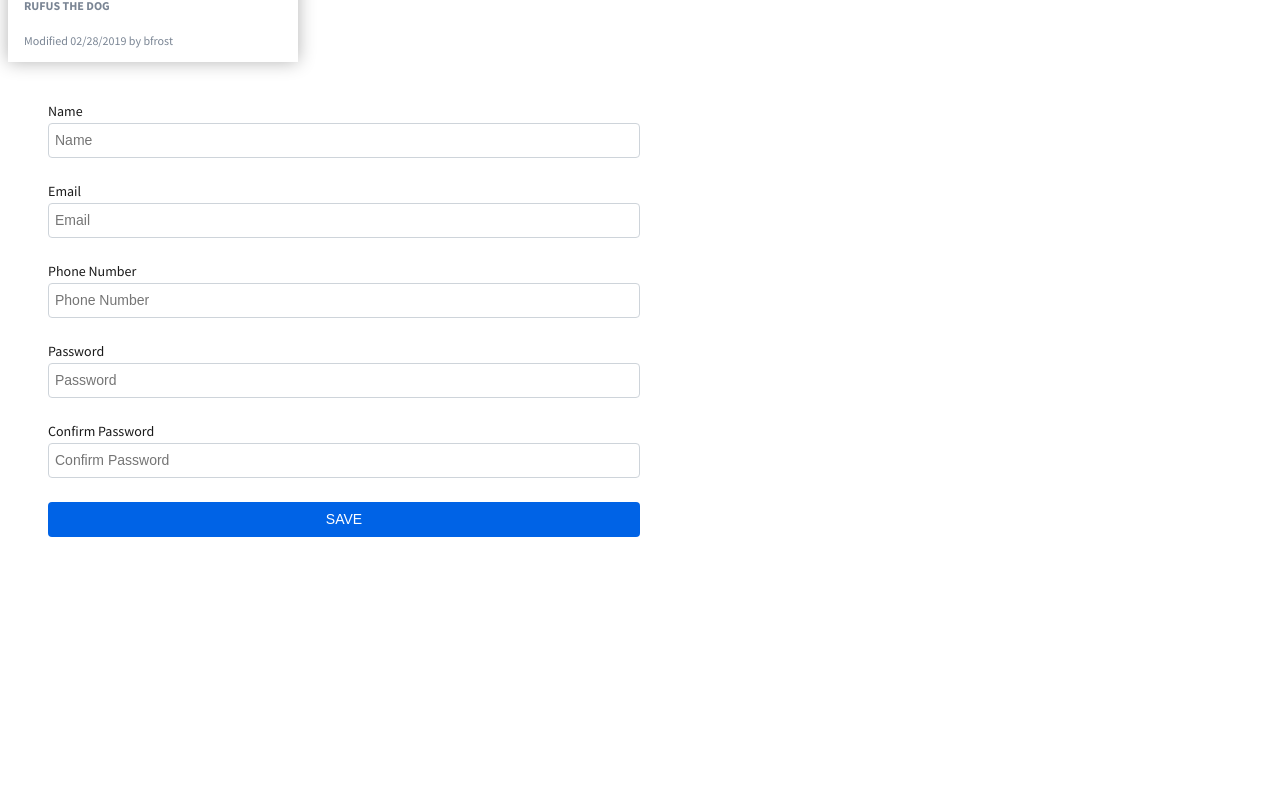
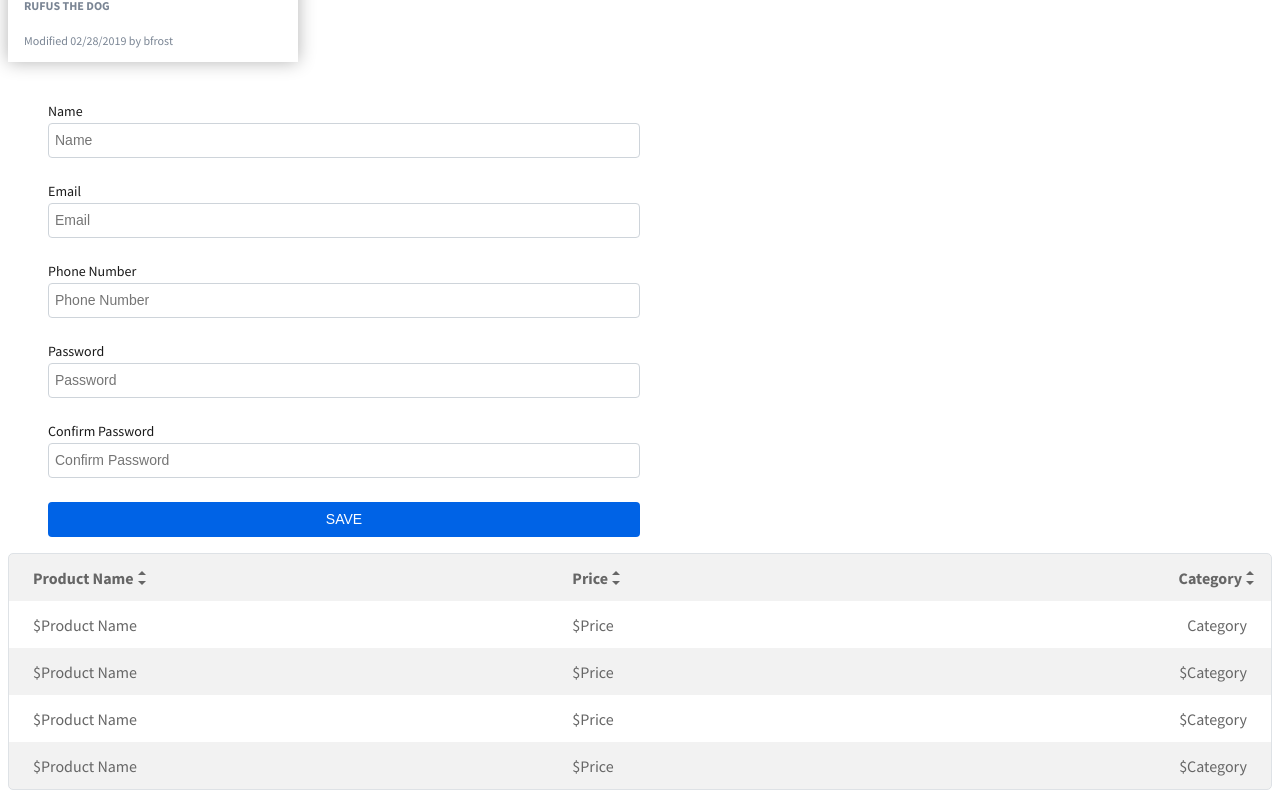
Before and after one commit to BJGS/Epsilon-Frontend, an Angular app: page / in a window 1280 px wide. Shown: the part 285-1091 px from the top of the page. Before the commit the page ends 836 px from the top, so only its background shows below. Built offline with nearby package versions, Linux system fonts and the light colour scheme.

Commit message:
3 files modified, 3 added

```diff
--- a/src/app/app.component.html
+++ b/src/app/app.component.html
@@ -1,2 +1,3 @@
 <app-card></app-card>
 <app-formele></app-formele>
+<app-tablefun></app-tablefun>
--- /dev/null
+++ b/src/app/tablefun/tablefun.component.css
@@ -0,0 +1,66 @@
+.table-wrapper {
+  border: 1px solid #dee2e6;
+  border-radius: 5px;
+  overflow: hidden;
+  margin: 1rem 0;
+}
+.table {
+  width: 100%;
+  background-color: transparent;
+  border-collapse: collapse;
+  color: #666666;
+}
+.table tr {
+  cursor: pointer;
+}
+.table th {
+  font-weight: 700;
+}
+.table th,
+.table td {
+  padding: 14px 24px 13px;
+  vertical-align: bottom;
+  text-align: left;
+}
+.table thead tr,
+.table tbody tr:nth-of-type(even) {
+  background-color: rgba(0, 0, 0, 0.05);
+}
+.table tbody tr:hover {
+  background-color: #f0f6ff;
+}
+
+.table thead tr th:last-child,
+.table tbody tr td:last-child {
+  text-align: right;
+}
+
+.sort-block {
+  position: relative;
+  margin-right: 5px;
+}
+
+.sort-block span {
+  display: inline-block;
+  width: 0;
+  height: 0;
+  margin-left: 0.255em;
+  vertical-align: 0.255em;
+  content: '';
+  border-right: 0.3em solid transparent;
+  border-left: 0.3em solid transparent;
+  position: absolute;
+}
+.sort-asc {
+  border-top: 0;
+  border-bottom: 0.3em solid;
+  top: 3px;
+}
+.sort-desc {
+  border-top: 0.3em solid;
+  border-bottom: 0;
+  bottom: 3px;
+}
+.sort-block span:hover {
+  color: #0063e6;
+}
--- /dev/null
+++ b/src/app/tablefun/tablefun.component.html
@@ -0,0 +1,37 @@
+<div class="table-wrapper">
+  <table class="table">
+    <thead>
+      <tr>
+        <th *ngFor="let title of tableTitle">
+          {{ title }}
+          <span class="sort-block">
+            <span class="sort-asc"></span>
+            <span class="sort-desc"></span>
+          </span>
+        </th>
+      </tr>
+    </thead>
+    <tbody>
+      <tr>
+        <td>$Product Name</td>
+        <td>$Price</td>
+        <td>Category</td>
+      </tr>
+      <tr>
+        <td>$Product Name</td>
+        <td>$Price</td>
+        <td>$Category</td>
+      </tr>
+      <tr>
+        <td>$Product Name</td>
+        <td>$Price</td>
+        <td>$Category</td>
+      </tr>
+      <tr>
+        <td>$Product Name</td>
+        <td>$Price</td>
+        <td>$Category</td>
+      </tr>
+    </tbody>
+  </table>
+</div>
--- /dev/null
+++ b/src/app/tablefun/tablefun.component.ts
@@ -0,0 +1,10 @@
+import { Component } from '@angular/core';
+
+@Component({
+  selector: 'app-tablefun',
+  templateUrl: './tablefun.component.html',
+  styleUrls: ['./tablefun.component.css'],
+})
+export class TableFunComponent {
+  tableTitle = ['Product Name', 'Price', 'Category'];
+}
--- a/src/styles.css
+++ b/src/styles.css
@@ -1,7 +1,7 @@
 /* Add application styles & imports to this file! */
 
 /* Google Font SANS PRO */
-@import url('https://fonts.googleapis.com/css2?family=Source+Sans+Pro:wght@400;600;700&display=swap');
+@import url('https://fonts.googleapis.com/css2?family=Source+Sans+Pro:wght@300;400;600;700&display=swap');
 
 * {
   box-sizing: border-box;
```
Also changed, not shown: src/app/app.module.ts (+7 -1 lines).
